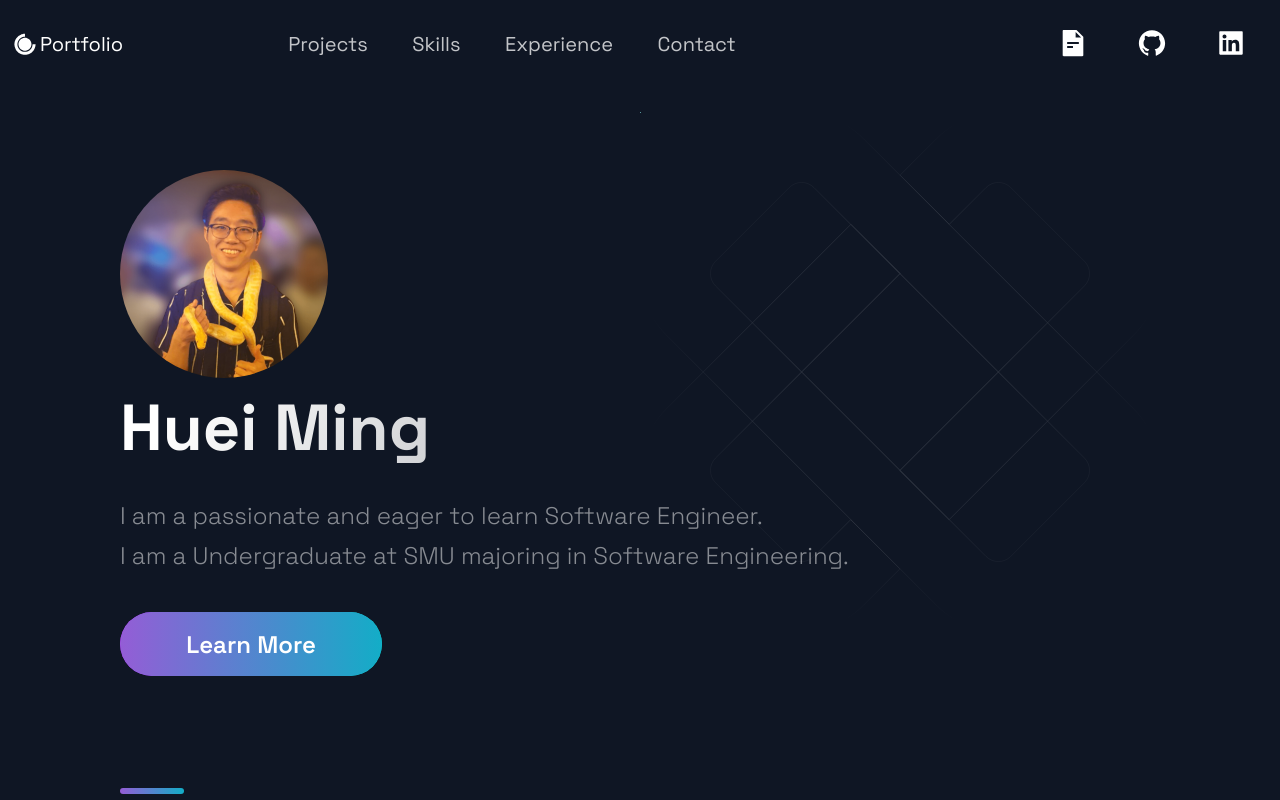
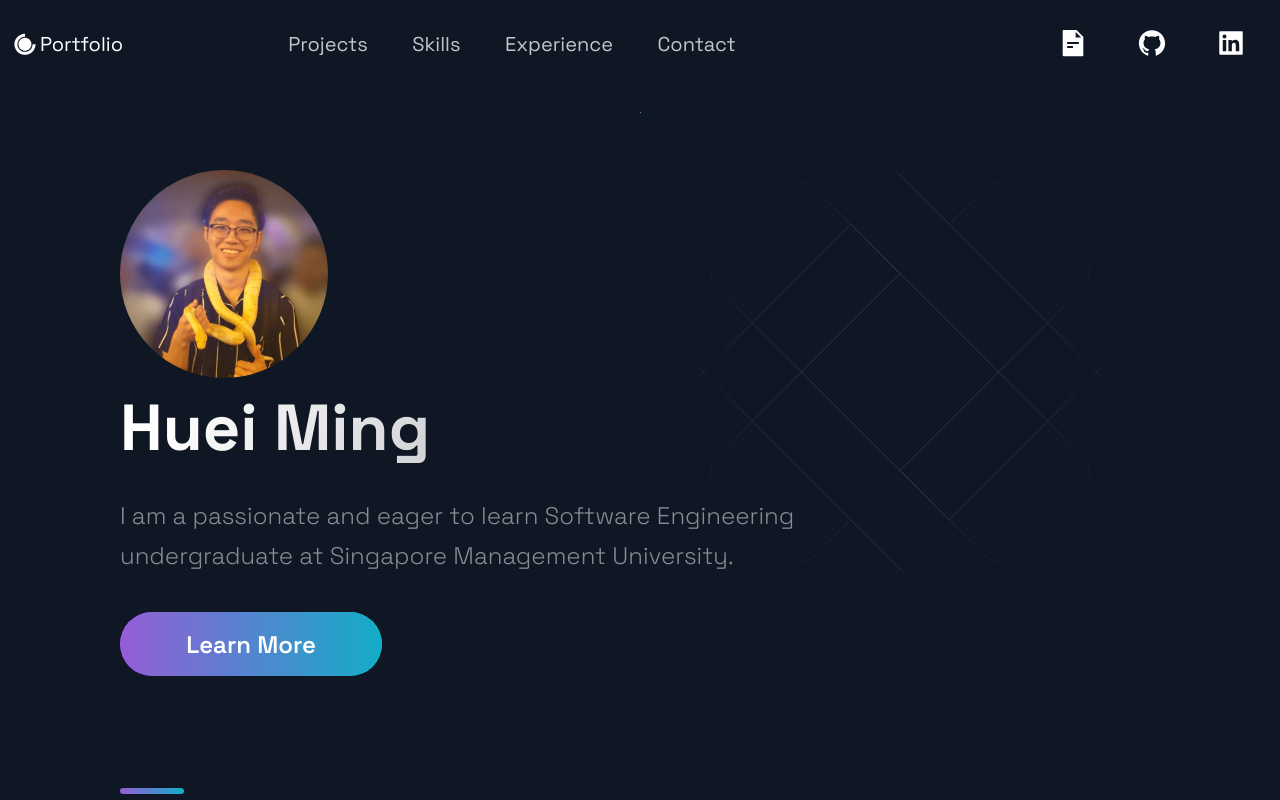
Before and after one commit to hueiiming/Portfolio-Website, a Next.js app: page / in a window 1280 px wide. Shown: the top 800 px of the page. Built offline with nearby package versions, Linux system fonts and the light colour scheme.

Commit message:
updated accomplishments

```diff
--- a/src/components/Acomplishments/Acomplishments.js
+++ b/src/components/Acomplishments/Acomplishments.js
@@ -4,7 +4,9 @@ import { Section, SectionDivider, SectionTitle, SectionText } from '../../styles
 import { Box, Boxes, BoxNum, BoxText } from './AcomplishmentsStyles';
 
 const dataSmu = [
-
+  { number: 'Google Ignite!', text: '4 week product sprint to develop flutter mobile app'},
+  { number: 'Meta Upskill 2022', text: 'Software Engineering Certificate Scholarship Program'},
+  { number: 'Project Heartcode 2022', text: 'Community Service Project'},
 ];
 const dataNyp = [
   { number: '1st', text: 'iCodeiTell Competition'},
--- a/src/components/Acomplishments/AcomplishmentsStyles.js
+++ b/src/components/Acomplishments/AcomplishmentsStyles.js
@@ -50,7 +50,7 @@ export const Box = styled.div`
 export const BoxNum = styled.h5`
   font-style: normal;
   font-weight: 600;
-  font-size: 36px;
+  font-size: 24px;
   line-height: 40px;
   letter-spacing: 0.01em;
   color: #FFFFFF;
--- a/src/components/Hero/Hero.js
+++ b/src/components/Hero/Hero.js
@@ -15,7 +15,7 @@ const Hero = () => (
         Huei Ming
       </SectionTitle>
       <SectionText>
-        I am a passionate and eager to learn Software Engineer. <br  /> I am a Undergraduate at SMU majoring in Software Engineering.
+        I am a passionate and eager to learn Software Engineering undergraduate at Singapore Management University.
       </SectionText>
       <Button onClick={() => window.open('https://www.linkedin.com/in/lim-huei-ming/')}>Learn More</Button>
     </LeftSection>
```
